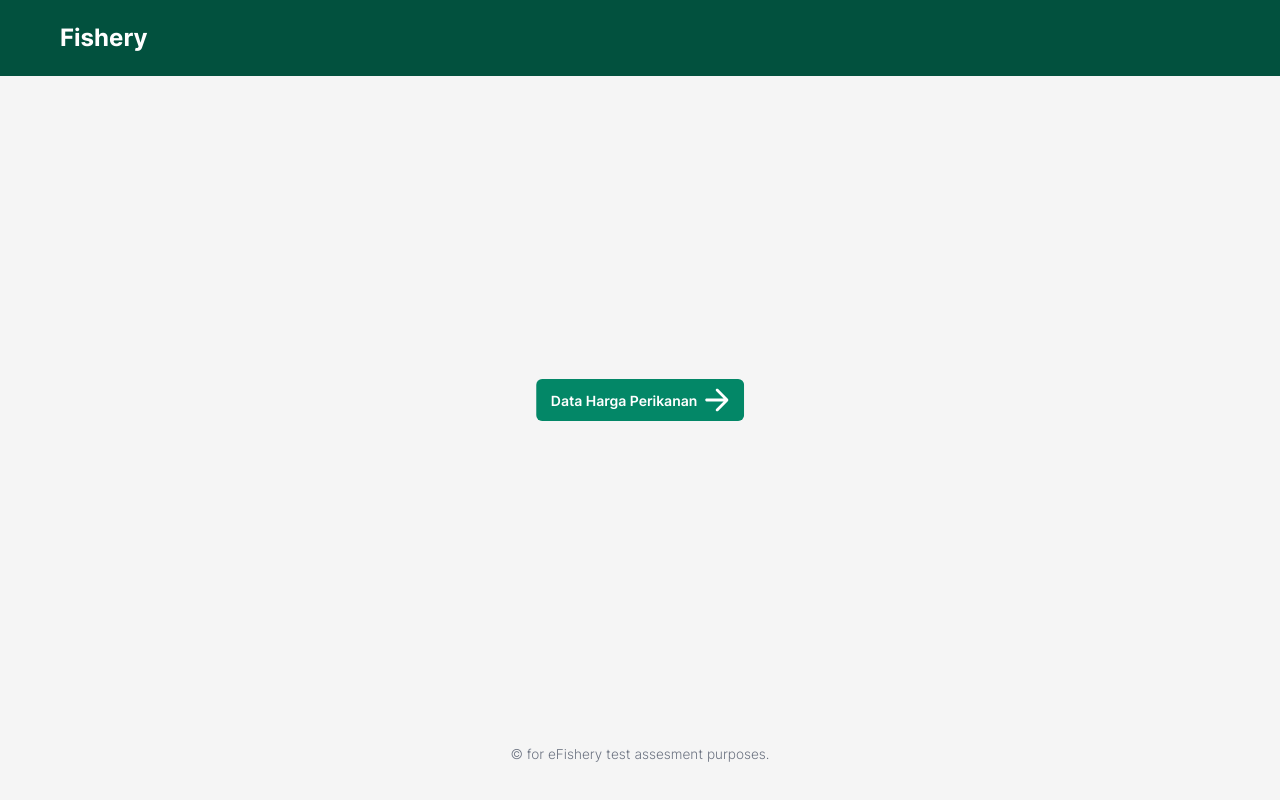
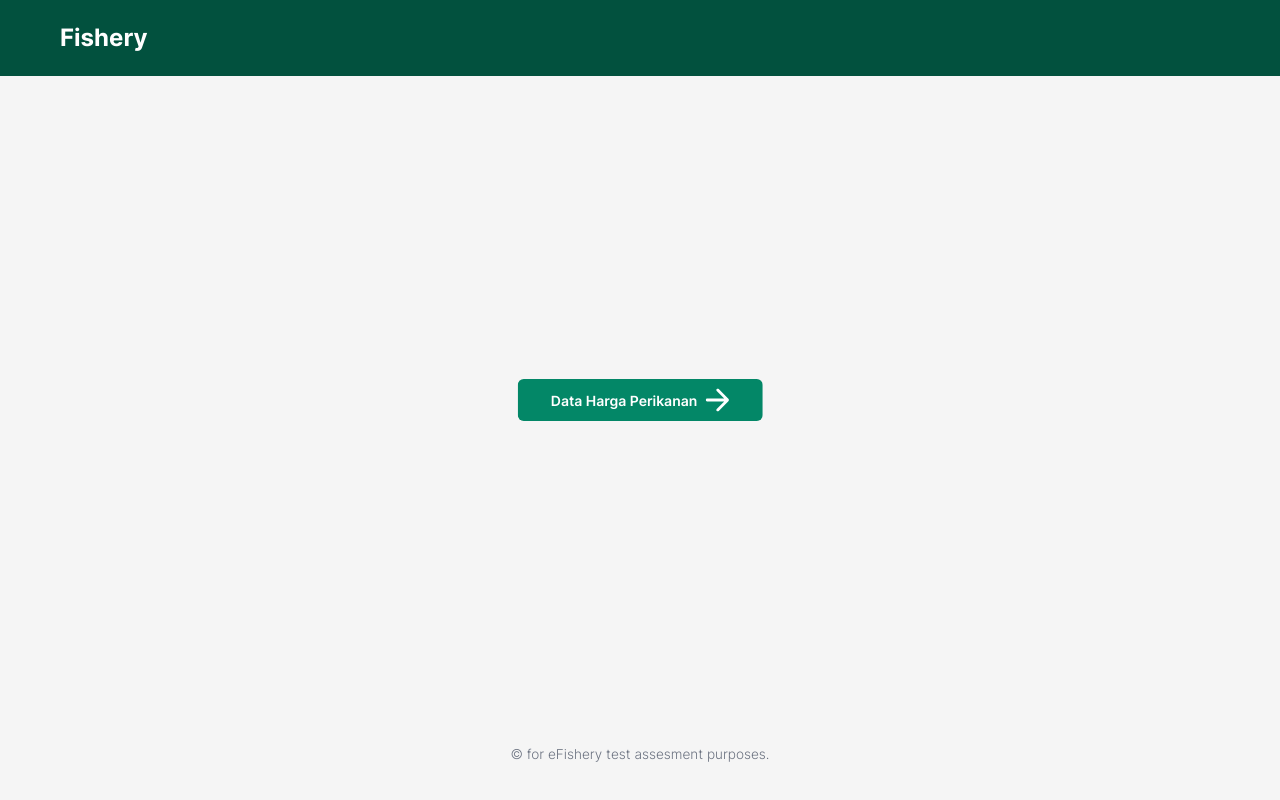
Before and after one commit to flukis/fishery, a React (Vite) app: page / in a window 1280 px wide. Built offline with nearby package versions, Linux system fonts and the light colour scheme.

Commit message:
feat: add scrolling when do pagination

```diff
--- a/src/modules/table/index.tsx
+++ b/src/modules/table/index.tsx
@@ -57,11 +57,15 @@ export default function TableWithPagination({
     getSortedRowModel: getSortedRowModel(),
   });
 
+  const scrollToFirstRow = () => {
+    window.scrollTo(0, 96);
+  };
+
   return (
     <div className="table-wrapper">
       <div className="table-filter">
         {renderedFilter}
-        <div>
+        <div className="table-filter__per-page">
           <InputSelect
             label="Data Per Halaman"
             placeholder="Select per Page"
@@ -149,7 +153,10 @@ export default function TableWithPagination({
           <div className="table-pagination">
             <button
               className="prev"
-              onClick={() => table.previousPage()}
+              onClick={() => {
+                table.previousPage();
+                scrollToFirstRow();
+              }}
               disabled={!table.getCanPreviousPage()}
             >
               <span>Previous</span>
@@ -162,7 +169,10 @@ export default function TableWithPagination({
             </span>
             <button
               className="next"
-              onClick={() => table.nextPage()}
+              onClick={() => {
+                table.nextPage();
+                scrollToFirstRow();
+              }}
               disabled={!table.getCanNextPage()}
             >
               <span>Next</span>
--- a/src/pages/fishery-prices/index.tsx
+++ b/src/pages/fishery-prices/index.tsx
@@ -177,7 +177,7 @@ export default function FisheryPricesPage() {
           loading={isLoading}
           raiseError={error}
           renderedFilter={
-            <div className="fishery-table-filter">
+            <div className="table-filter__custom">
               <div>
                 <InputSearch
                   label="Pencarian"
--- a/src/pages/home/index.tsx
+++ b/src/pages/home/index.tsx
@@ -2,7 +2,11 @@ import { Link } from "react-router-dom";
 export default function HomePage() {
   return (
     <main className="absolute-center">
-      <Link to="/fishery-price" className="btn btn-primary">
+      <Link
+        to="/fishery-price"
+        className="btn btn-primary"
+        style={{ paddingInline: "2rem" }}
+      >
         <span>Data Harga Perikanan</span>
         <svg
           width="17"
--- a/src/styles/_base.scss
+++ b/src/styles/_base.scss
@@ -24,6 +24,10 @@ $mobile-width: 480px;
 */
 * {
     margin: 0;
+}
+
+html {
+    scroll-behavior: smooth;
 }
 /*
     Typographic tweaks!
--- a/src/styles/_components.scss
+++ b/src/styles/_components.scss
@@ -77,9 +77,15 @@
     cursor: pointer;
     text-decoration: none;
 
+    span {
+        width: fit-content;
+        white-space: nowrap;
+    }
+
     svg {
         height: 24px;
         width: 24px;
+        flex-shrink: 0;
     }
 
     &:focus {
@@ -164,7 +170,7 @@
 }
 
 .select-option_default {
-    width: 320px;
+    width: 100%;
 }
 
 .select-option_sm {
@@ -186,8 +192,15 @@
             flex-direction: column;
         }
 
+        .table-filter__per-page {
+            display: block;
 
-        .fishery-table-filter {
+            @media screen and (max-width: $mobile-width) {
+                display: none;
+            }
+        }
+
+        .table-filter__custom {
             display: flex;
             justify-content: space-between;
             width: 100%;
```
